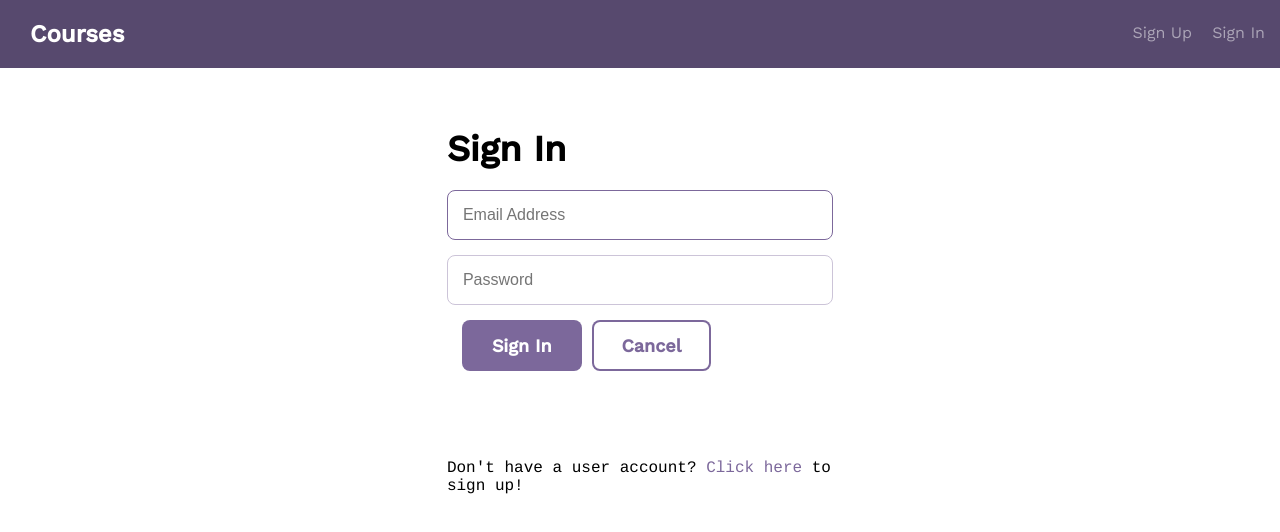
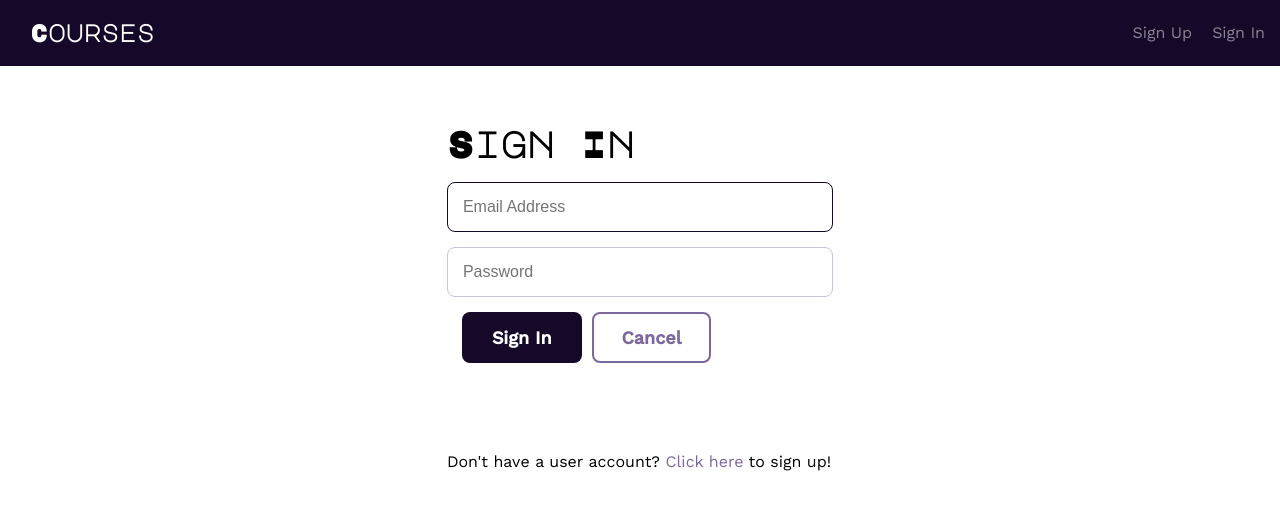
Before and after one commit to technakal/courses, a React (Create React App) app in the folder client/: page /signin in a window 1280 px wide. Shown: the top 532 px of the page. Built offline with nearby package versions, Linux system fonts and the light colour scheme.

Commit message:
Complete and test build v1
Finalized routes, reskinned, and tested functionality against specs.

```diff
--- a/client/public/styles/global.css
+++ b/client/public/styles/global.css
@@ -1,4 +1,16 @@
-/* TODO Reskin site.
+@import url('https://fonts.googleapis.com/css?family=Major+Mono+Display');
+
+:root {
+  --bkg-color-main: #150829;
+  --font-header: 'Major Mono Display', Consolas, monospace;
+  --font-body: 'Work Sans', sans-serif;
+}
+
+*,
+*::before,
+*::after {
+  box-sizing: border-box;
+}
 
 /* line 7, ../sass/reset.sass */
 a,
@@ -203,16 +215,17 @@ svg {
 
 /* line 5, ../sass/global.sass */
 body {
-  font-family: "Work Sans", sans-serif;
+  font-family: var(--font-body);
   background: #fff;
 }
 
 /* line 13, ../sass/global.sass */
 .header {
-  background: #57496e;
+  background: var(--bkg-color-main);
   padding: 20px 0;
   margin-bottom: 30px;
 }
+
 /* line 17, ../sass/global.sass */
 .header--logo {
   color: #fff;
@@ -221,18 +234,22 @@ body {
   margin: 0;
   display: inline-block;
 }
+
 /* line 23, ../sass/global.sass */
 .header--logo a {
   color: rgba(255, 255, 255, 0.5);
 }
+
 /* line 25, ../sass/global.sass */
 .header--logo a:hover {
   color: #fff;
 }
+
 /* line 27, ../sass/global.sass */
 .header--logo .selected {
   color: #fff;
 }
+
 /* line 29, ../sass/global.sass */
 .header--logo .chevron {
   fill: rgba(255, 255, 255, 0.3);
@@ -240,16 +257,19 @@ body {
   height: auto;
   margin: 0 10px;
 }
+
 /* line 34, ../sass/global.sass */
 .header nav {
   float: right;
   margin-top: 3px;
 }
+
 /* line 37, ../sass/global.sass */
 .header nav a {
   color: rgba(255, 255, 255, 0.5);
   margin-left: 20px;
 }
+
 /* line 40, ../sass/global.sass */
 .header nav a:hover {
   color: #fff;
@@ -262,15 +282,19 @@ body {
   padding: 20px 0;
   margin-top: -30px;
 }
+
 /* line 2, ../sass/mixins.sass */
-.actions--bar:before, .actions--bar:after {
+.actions--bar:before,
+.actions--bar:after {
   content: " ";
   display: table;
 }
+
 /* line 5, ../sass/mixins.sass */
 .actions--bar:after {
   clear: both;
 }
+
 /* line 50, ../sass/global.sass */
 .actions--bar .button {
   margin-right: 15px;
@@ -278,9 +302,11 @@ body {
 
 /* line 57, ../sass/global.sass */
 h1 {
+  font-family: var(--font-header);
   font-size: 36px;
   margin-bottom: 20px;
 }
+
 
 /* line 61, ../sass/global.sass */
 a {
@@ -296,7 +322,7 @@ a {
 
 /* line 66, ../sass/global.sass */
 p {
-  font-family: "Cousine";
+  font-family: var(--font-body);
   margin-bottom: 30px;
 }
 
@@ -307,27 +333,36 @@ p {
 }
 
 /* line 74, ../sass/global.sass */
-.grid, .grid-25, .grid-33, .grid-66, .grid-100 {
+.grid,
+.grid-25,
+.grid-33,
+.grid-66,
+.grid-100 {
   float: left;
   padding: 0 15px;
   box-sizing: border-box;
 }
+
 /* line 78, ../sass/global.sass */
 .grid-25 {
   width: 25%;
 }
+
 /* line 81, ../sass/global.sass */
 .grid-33 {
   width: 33.3%;
 }
+
 /* line 84, ../sass/global.sass */
 .grid-66 {
   width: 66.6%;
 }
+
 /* line 87, ../sass/global.sass */
 .grid-100 {
   width: 100%;
 }
+
 /* line 90, ../sass/global.sass */
 .grid-right {
   float: right;
@@ -341,8 +376,8 @@ p {
 
 /* line 102, ../sass/global.sass */
 .course--module {
-  background: #7c689b;
-  border-radius: 8px;
+  background: var(--bkg-color-main);
+  box-shadow: 0 2px 2px rgba(124, 104, 155, 0.15), 0 2px 4px 4px rgba(124, 104, 155, 0.19);
   padding: 30px;
   margin-bottom: 30px;
   min-height: 107px;
@@ -350,21 +385,26 @@ p {
   position: relative;
   box-sizing: border-box;
 }
+
 /* line 2, ../sass/mixins.sass */
-.course--module:before, .course--module:after {
+.course--module:before,
+.course--module:after {
   content: " ";
   display: table;
 }
+
 /* line 5, ../sass/mixins.sass */
 .course--module:after {
   clear: both;
 }
+
 /* line 112, ../sass/global.sass */
 .course--module--title {
   overflow: hidden;
   text-overflow: ellipsis;
   white-space: nowrap;
 }
+
 /* line 116, ../sass/global.sass */
 .course--label {
   font-family: "Cousine";
@@ -374,11 +414,13 @@ p {
   margin-bottom: 10px;
   font-weight: normal;
 }
+
 /* line 123, ../sass/global.sass */
 .course--title {
   font-size: 18px;
   color: #fff;
 }
+
 /* line 126, ../sass/global.sass */
 .course--link {
   display: block;
@@ -386,19 +428,23 @@ p {
   text-decoration: none;
   border: 0;
 }
+
 /* line 133, ../sass/global.sass */
 .course--add--module {
   background: #eee;
   text-align: center;
 }
+
 /* line 137, ../sass/global.sass */
 .course--add--module:hover .course--add--title {
   color: #444;
 }
+
 /* line 139, ../sass/global.sass */
 .course--add--module:hover .add {
   fill: #444;
 }
+
 /* line 141, ../sass/global.sass */
 .course--add--title {
   color: #999;
@@ -412,6 +458,7 @@ p {
   -ms-transform: translate(-50%, -55%);
   transform: translate(-50%, -55%);
 }
+
 /* line 149, ../sass/global.sass */
 .course--add--title .add {
   width: 13px;
@@ -419,56 +466,67 @@ p {
   margin: 0 5px 0 0;
   fill: #999;
 }
+
 /* line 159, ../sass/global.sass */
 .course--detail {
   margin-top: 60px;
 }
+
 /* line 162, ../sass/global.sass */
 .course--header {
   margin-bottom: 30px;
 }
+
 /* line 164, ../sass/global.sass */
 .course--header .course--label {
   font-size: 18px;
   color: #999;
 }
+
 /* line 167, ../sass/global.sass */
 .course--header .course--title {
   font-size: 48px;
   margin-bottom: 15px;
   color: #332a40;
 }
+
 /* line 171, ../sass/global.sass */
 .course--header p {
   font-size: 18px;
   color: #b1a5c4;
   font-weight: 100;
 }
+
 /* line 176, ../sass/global.sass */
 .course--title--input {
-  font-size: 48px;
+  font-size: 32px;
   font-weight: bold;
-  font-family: "Work Sans", sans-serif;
+  font-family: var(--font-body);
 }
+
 /* line 186, ../sass/global.sass */
 .course--description {
   margin-bottom: 30px;
 }
+
 /* line 188, ../sass/global.sass */
 .course--description textarea {
   margin-bottom: 60px;
 }
+
 /* line 190, ../sass/global.sass */
 .course--description p {
   font-size: 16px;
   line-height: 1.8;
   color: #444;
 }
+
 /* line 195, ../sass/global.sass */
 .course--description ol,
 .course--description ul {
   list-style-type: none;
 }
+
 /* line 198, ../sass/global.sass */
 .course--description li {
   position: relative;
@@ -479,19 +537,24 @@ p {
   line-height: 1.8;
   font-family: "Cousine";
 }
+
 /* line 2, ../sass/mixins.sass */
-.course--description li:before, .course--description li:after {
+.course--description li:before,
+.course--description li:after {
   content: " ";
   display: table;
 }
+
 /* line 5, ../sass/mixins.sass */
 .course--description li:after {
   clear: both;
 }
+
 /* line 208, ../sass/global.sass */
 .course--description ol li {
   counter-increment: step-counter;
 }
+
 /* line 210, ../sass/global.sass */
 .course--description ol li:before {
   content: counter(step-counter);
@@ -501,6 +564,7 @@ p {
   left: 0;
   top: 34px;
 }
+
 /* line 219, ../sass/global.sass */
 .course--description ul li:before {
   content: "";
@@ -512,26 +576,31 @@ p {
   border-radius: 10px;
   display: block;
 }
+
 /* line 229, ../sass/global.sass */
 .course--description h1,
 .course--description h2,
 .course--description h3 {
-  font-family: "Work Sans", sans-serif;
+  font-family: var(--font-body);
   color: #222;
   margin-bottom: 30px;
 }
+
 /* line 235, ../sass/global.sass */
 .course--description h1 {
   font-size: 36px;
 }
+
 /* line 237, ../sass/global.sass */
 .course--description h2 {
   font-size: 30px;
 }
+
 /* line 239, ../sass/global.sass */
 .course--description h3 {
   font-size: 24px;
 }
+
 /* line 241, ../sass/global.sass */
 .course--description h4 {
   font-size: 18px;
@@ -540,6 +609,7 @@ p {
   color: #999;
   display: block;
 }
+
 /* line 287, ../sass/global.sass */
 .course--stats--list h4 {
   font-family: "Cousine";
@@ -555,27 +625,32 @@ p {
   overflow: hidden;
   white-space: nowrap;
 }
+
 /* line 300, ../sass/global.sass */
 .course--stats--list h3 {
-  font-family: "Work Sans", sans-serif;
+  font-family: var(--font-body);
   font-size: 18px;
 }
+
 /* line 303, ../sass/global.sass */
-.course--stats--list > li {
+.course--stats--list>li {
   margin-bottom: 50px;
 }
+
 /* line 305, ../sass/global.sass */
-.course--stats--list > li ul {
+.course--stats--list>li ul {
   padding-left: 20px;
 }
+
 /* line 307, ../sass/global.sass */
-.course--stats--list > li li {
+.course--stats--list>li li {
   margin-bottom: 15px;
   list-style-type: circle;
 }
+
 /* line 311, ../sass/global.sass */
 .course--time--input {
-  font-family: "Work Sans", sans-serif;
+  font-family: var(--font-body);
   font-size: 18px;
   font-weight: bold;
   margin: 0;
@@ -603,26 +678,31 @@ textarea {
   font-family: "Cousine";
   box-sizing: border-box;
 }
+
 /* line 29, ../sass/mixins.sass */
 textarea::-webkit-input-placeholder {
   font-weight: normal;
   font-size: 16px;
 }
+
 /* line 31, ../sass/mixins.sass */
 textarea:-moz-placeholder {
   font-weight: normal;
   font-size: 16px;
 }
+
 /* line 33, ../sass/mixins.sass */
 textarea::-moz-placeholder {
   font-weight: normal;
   font-size: 16px;
 }
+
 /* line 35, ../sass/mixins.sass */
 textarea:-ms-input-placeholder {
   font-weight: normal;
   font-size: 16px;
 }
+
 /* line 485, ../sass/global.sass */
 textarea:focus {
   border-color: #7c689b;
@@ -640,39 +720,47 @@ input {
   box-sizing: border-box;
   font-size: 16px;
 }
+
 /* line 29, ../sass/mixins.sass */
 input::-webkit-input-placeholder {
   font-weight: normal;
 }
+
 /* line 31, ../sass/mixins.sass */
 input:-moz-placeholder {
   font-weight: normal;
 }
+
 /* line 33, ../sass/mixins.sass */
 input::-moz-placeholder {
   font-weight: normal;
 }
+
 /* line 35, ../sass/mixins.sass */
 input:-ms-input-placeholder {
   font-weight: normal;
 }
+
 /* line 500, ../sass/global.sass */
 input:focus {
-  border-color: #7c689b;
+  border-color: var(--bkg-color-main);
 }
 
 /* line 29, ../sass/mixins.sass */
 .input-title::-webkit-input-placeholder {
   font-weight: bold;
 }
+
 /* line 31, ../sass/mixins.sass */
 .input-title:-moz-placeholder {
   font-weight: bold;
 }
+
 /* line 33, ../sass/mixins.sass */
 .input-title::-moz-placeholder {
   font-weight: bold;
 }
+
 /* line 35, ../sass/mixins.sass */
 .input-title:-ms-input-placeholder {
   font-weight: bold;
@@ -680,9 +768,9 @@ input:focus {
 
 /* line 507, ../sass/global.sass */
 .button {
-  background: #7c689b;
+  background: var(--bkg-color-main);
   color: #fff;
-  font-family: "Work Sans", sans-serif;
+  font-family: var(--font-body);
   font-size: 18px;
   padding: 15px 30px;
   border: 0;
@@ -697,10 +785,12 @@ input:focus {
   -o-transition: background 0.2s;
   transition: background 0.2s;
 }
+
 /* line 520, ../sass/global.sass */
 .button:focus {
   outline: none;
 }
+
 /* line 522, ../sass/global.sass */
 .button:not(.button-secondary):hover {
   background: #63537d;
@@ -717,6 +807,7 @@ input:focus {
   -o-transition: box-shadow 0.2s, color 0.2s;
   transition: box-shadow 0.2s, color 0.2s;
 }
+
 /* line 530, ../sass/global.sass */
 .button-secondary:hover {
   color: #63537d;
@@ -741,11 +832,12 @@ input:focus {
 
 /* styles the validation errors */
 .validation--errors--label {
-  color: #7c689b;
+  color: var(--bkg-color-main);
   font-size: 28px;
 }
+
 .validation-errors ul {
-  color: #7c689b;
+  color: var(--bkg-color-main);
   padding: 15px 0 40px 10px;
 }
 
--- a/client/src/components/AuthContext.js
+++ b/client/src/components/AuthContext.js
@@ -53,6 +53,7 @@ class AuthProvider extends Component {
   componentWillMount() {
     if (storageAvailable('localStorage')) {
       const hasAuth = localStorage.getItem('token');
+
       if (hasAuth) {
         this.setState({
           isAuthenticated: true,
--- a/client/src/components/CourseDetail.js
+++ b/client/src/components/CourseDetail.js
@@ -126,6 +126,7 @@ class CourseDetail extends Component {
 
   // Retrieves the course details from the API
   componentDidMount() {
+    console.log(this.context.state.user.id);
     axios
       .get(this.dbURI)
       .then(res => {
--- a/client/src/components/CreateCourse.js
+++ b/client/src/components/CreateCourse.js
@@ -107,6 +107,7 @@ const CreateCourseForm = ({ handleChange, handleSubmit, handleCancel }) => {
 class CreateCourse extends Component {
   state = {
     errors: [],
+    course: {},
   };
 
   componentDidMount() {
--- a/client/src/components/Errors.js
+++ b/client/src/components/Errors.js
@@ -37,7 +37,7 @@ const setError = url => {
 
   if (url === 'forbidden') {
     return {
-      message: `You're not allowed to do that.`,
+      message: `You're not allowed to do that. You either don't have permission to make the change you requested, or you're not signed in.`,
       status: 401,
       statusText: 'Forbidden',
     };
@@ -47,7 +47,7 @@ const setError = url => {
     message:
       'This is embarrassing, but something went wrong. Not really sure what...',
     status: 500,
-    statusText: 'Uh-oh',
+    statusText: 'Server Meltdown',
   };
 };
 
--- a/client/src/components/PrivateRoute.js
+++ b/client/src/components/PrivateRoute.js
@@ -6,6 +6,7 @@ import { AuthContext } from './AuthContext';
 
 /**
  * Provides authentication checking for Routes.
+ * Made with help from Tyler Mcginnis. https://tylermcginnis.com/react-router-protected-routes-authentication/
  * @param {object} component - The Component to render if authenticated
  */
 const PrivateRoute = ({ component: Component, ...rest }) => {
--- a/client/src/components/UserAuthentication.js
+++ b/client/src/components/UserAuthentication.js
@@ -151,8 +151,8 @@ class UserSignIn extends Component {
               </div>
               <p>&nbsp;</p>
               <p>
-                Don't have a user account? <a href="/signup">Click here</a> to
-                sign up!
+                Don't have a user account? <Link to="/signup">Click here</Link>{' '}
+                to sign up!
               </p>
             </div>
           )}
@@ -200,6 +200,7 @@ class UserSignUp extends Component {
             firstName: res.data.user.firstName,
             lastName: res.data.user.lastName,
             emailAddress: res.data.user.emailAddress,
+            id: res.data.user.id,
           };
           signIn(user, res.data.token);
           this.props.history.goBack();
@@ -293,8 +294,8 @@ class UserSignUp extends Component {
               </div>
               <p>&nbsp;</p>
               <p>
-                Already have a user account? <a href="/signin">Click here</a> to
-                sign in!
+                Already have a user account?{' '}
+                <Link to="/signin">Click here</Link> to sign in!
               </p>
             </div>
           )}
```
Also changed, not shown: 2 other files (tests, documents, lock files or other folders).
